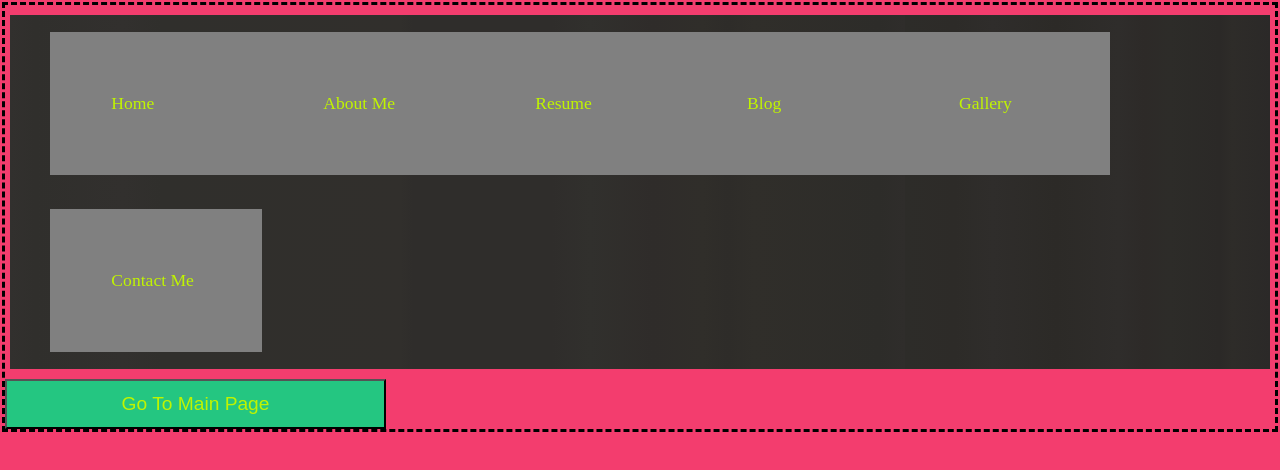
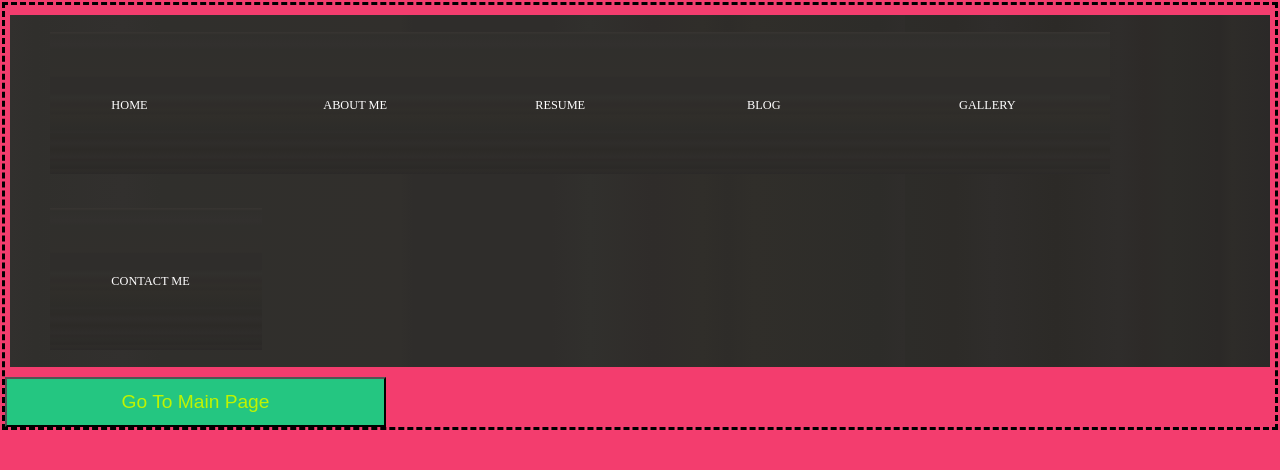
Before and after one commit to rschwilm/rschwilm.github.io, a plain HTML site: page Components/nav_bar.html in a window 1280 px wide. Drawn offline with Linux system fonts and the light colour scheme.

Commit message:
updated nav component

```diff
--- a/CSS/styles.css
+++ b/CSS/styles.css
@@ -99,11 +99,38 @@ filter: progid:DXImageTransform.Microsoft.gradient( startColorstr='#32302e', end
 }
 
 .nav_bar_item{
-	width: 10%;
+	width: 11%;
+	height: 20px;
 	margin-left:0px;
 	margin-right:0px;
 	margin-top: 17px;
 	margin-bottom: 17px;
-	background-color: gray;
 	max-width: 90px;
+	background: #383532; /* Old browsers */
+background: -moz-linear-gradient(top, #383532 0%, #302f2c 2%, #32302e 9%, #302f2c 12%, #312f2c 31%, #2f2d2b 32%, #2f2d2b 43%, #31302d 46%, #2f2c2a 51%, #302e2a 55%, #2e2c29 57%, #302e2a 59%, #2d2c29 69%, #2f2d2b 71%, #2d2c29 71%, #2d2b28 75%, #2f2d2b 78%, #2c2a27 83%, #2f2d2b 88%, #2d2a28 90%, #2d2c29 92%, #2b2927 96%, #2e2c29 97%, #2b2928 100%); /* FF3.6+ */
+background: -webkit-gradient(linear, left top, left bottom, color-stop(0%,#383532), color-stop(2%,#302f2c), color-stop(9%,#32302e), color-stop(12%,#302f2c), color-stop(31%,#312f2c), color-stop(32%,#2f2d2b), color-stop(43%,#2f2d2b), color-stop(46%,#31302d), color-stop(51%,#2f2c2a), color-stop(55%,#302e2a), color-stop(57%,#2e2c29), color-stop(59%,#302e2a), color-stop(69%,#2d2c29), color-stop(71%,#2f2d2b), color-stop(71%,#2d2c29), color-stop(75%,#2d2b28), color-stop(78%,#2f2d2b), color-stop(83%,#2c2a27), color-stop(88%,#2f2d2b), color-stop(90%,#2d2a28), color-stop(92%,#2d2c29), color-stop(96%,#2b2927), color-stop(97%,#2e2c29), color-stop(100%,#2b2928)); /* Chrome,Safari4+ */
+background: -webkit-linear-gradient(top, #383532 0%,#302f2c 2%,#32302e 9%,#302f2c 12%,#312f2c 31%,#2f2d2b 32%,#2f2d2b 43%,#31302d 46%,#2f2c2a 51%,#302e2a 55%,#2e2c29 57%,#302e2a 59%,#2d2c29 69%,#2f2d2b 71%,#2d2c29 71%,#2d2b28 75%,#2f2d2b 78%,#2c2a27 83%,#2f2d2b 88%,#2d2a28 90%,#2d2c29 92%,#2b2927 96%,#2e2c29 97%,#2b2928 100%); /* Chrome10+,Safari5.1+ */
+background: -o-linear-gradient(top, #383532 0%,#302f2c 2%,#32302e 9%,#302f2c 12%,#312f2c 31%,#2f2d2b 32%,#2f2d2b 43%,#31302d 46%,#2f2c2a 51%,#302e2a 55%,#2e2c29 57%,#302e2a 59%,#2d2c29 69%,#2f2d2b 71%,#2d2c29 71%,#2d2b28 75%,#2f2d2b 78%,#2c2a27 83%,#2f2d2b 88%,#2d2a28 90%,#2d2c29 92%,#2b2927 96%,#2e2c29 97%,#2b2928 100%); /* Opera 11.10+ */
+background: -ms-linear-gradient(top, #383532 0%,#302f2c 2%,#32302e 9%,#302f2c 12%,#312f2c 31%,#2f2d2b 32%,#2f2d2b 43%,#31302d 46%,#2f2c2a 51%,#302e2a 55%,#2e2c29 57%,#302e2a 59%,#2d2c29 69%,#2f2d2b 71%,#2d2c29 71%,#2d2b28 75%,#2f2d2b 78%,#2c2a27 83%,#2f2d2b 88%,#2d2a28 90%,#2d2c29 92%,#2b2927 96%,#2e2c29 97%,#2b2928 100%); /* IE10+ */
+background: linear-gradient(to bottom, #383532 0%,#302f2c 2%,#32302e 9%,#302f2c 12%,#312f2c 31%,#2f2d2b 32%,#2f2d2b 43%,#31302d 46%,#2f2c2a 51%,#302e2a 55%,#2e2c29 57%,#302e2a 59%,#2d2c29 69%,#2f2d2b 71%,#2d2c29 71%,#2d2b28 75%,#2f2d2b 78%,#2c2a27 83%,#2f2d2b 88%,#2d2a28 90%,#2d2c29 92%,#2b2927 96%,#2e2c29 97%,#2b2928 100%); /* W3C */
+filter: progid:DXImageTransform.Microsoft.gradient( startColorstr='#383532', endColorstr='#2b2928',GradientType=0 ); /* IE6-9 */
+
 }
+
+.nav_bar_item > #selected{
+	background-color: #5b5a58;
+}
+
+.nav_bar_item a:link, a:visited{
+	font-size:0.7em;
+	text-align: center;
+	color: #ffffff;
+	tet-decoration: none;
+}
+
+ .nav_bar_item a:hover, a:active{
+	font-size:0.7em;
+	text-align: center;
+	color: #ffffff;
+	tet-decoration: none;
+}
--- a/Components/nav_bar.html
+++ b/Components/nav_bar.html
@@ -2,17 +2,17 @@
 <html>
 <head>
 <meta charset="UTF-8">
-<title>Untitled Document</title>
+<title>Nav Component</title>
 <link href="../CSS/styles.css" rel="stylesheet" type="text/css" />
 </head>
 	<nav>
     	<ul id="nav_bar_design">
-        	<li class="nav_bar_item"><a href="">Home</a></li><!--
-            --><li class="nav_bar_item"><a href="">About Me</a></li><!--
-            --><li class="nav_bar_item"><a href="">Resume</a></li><!--
-            --><li class="nav_bar_item"><a href="">Blog</a></li><!--
-            --><li class="nav_bar_item"><a href="">Gallery</a></li><!--
-            --><li class="nav_bar_item"><a href="">Contact Me</a></li>
+        	<li class="nav_bar_item" id="selected"><a href="">HOME</a></li><!--
+            --><li class="nav_bar_item"><a href="">ABOUT ME</a></li><!--
+            --><li class="nav_bar_item"><a href="">RESUME</a></li><!--
+            --><li class="nav_bar_item"><a href="">BLOG</a></li><!--
+            --><li class="nav_bar_item"><a href="">GALLERY</a></li><!--
+            --><li class="nav_bar_item"><a href="">CONTACT ME</a></li>
         </ul>
     </nav>
     <button><a href="../index.html">Go To Main Page</a></button>
```
